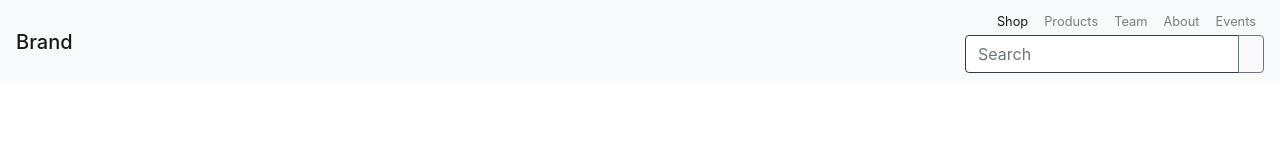
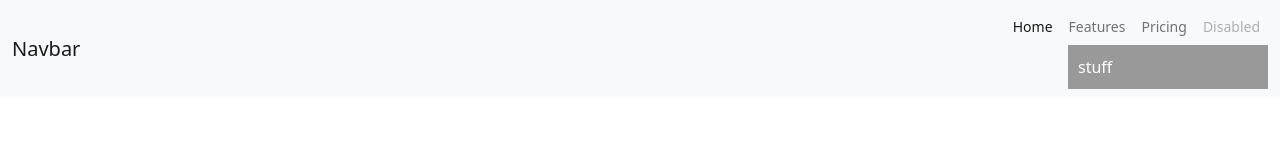
Before and after one commit to cssninja/2_row_navbar_bs4, a plain HTML site: page index.html in a window 1280 px wide. Drawn offline with nearby package versions, Linux system fonts and the light colour scheme.

Commit message:
1 file modified

```diff
--- a/index.html
+++ b/index.html
@@ -5,44 +5,47 @@
     <meta charset="UTF-8" />
     <meta name="viewport" content="width=device-width" />
 
-    <link rel="stylesheet" href="https://cdn.jsdelivr.net/npm/bootstrap@4.0.0/dist/css/bootstrap.min.css">
-    <script src="https://code.jquery.com/jquery-3.2.1.slim.min.js"></script>
-    <script src="https://cdn.jsdelivr.net/npm/popper.js@1.12.9/dist/umd/popper.min.js"></script>
-    <script src="https://cdn.jsdelivr.net/npm/bootstrap@4.0.0/dist/js/bootstrap.min.js"></script>
+    <link rel="stylesheet" href="https://cdn.jsdelivr.net/npm/bootstrap@5.0.2/dist/css/bootstrap.min.css">
+    <style>
+    /* align-items-end bs class below overrides default navbar-collapse class */
+    /* .bs5 .navbar-collapse {
+      flex-basis: 100%;
+      flex-grow: 1;
+      align-items: center;
+    } */
+    </style>
+
+    <script src="https://cdn.jsdelivr.net/npm/@popperjs/core@2.9.2/dist/umd/popper.min.js"></script>
+    <script src="https://cdn.jsdelivr.net/npm/bootstrap@5.0.2/dist/js/bootstrap.min.js"></script>
     <!-- thanks to: https://stackoverflow.com/questions/42635126/bootstrap-4-navbar-with-2-rows -->
   </head>
   <body>
+
     <nav class="navbar navbar-expand-md navbar-light bg-light">
-      <h3 class="my-auto"><a class="navbar-brand" href="#">Brand</a></h3>
-      <button class="navbar-toggler" type="button" data-toggle="collapse" data-target="#navbarCollapse">
+        <div class="container-fluid">
+            <a class="navbar-brand" href="#">Navbar</a>
+            <button class="navbar-toggler" type="button" data-bs-toggle="collapse" data-bs-target="#navbarNav" aria-controls="navbarNav" aria-expanded="false" aria-label="Toggle navigation">
             <span class="navbar-toggler-icon"></span>
             </button>
-      <div class="collapse navbar-collapse w-100 flex-md-column" id="navbarCollapse">
-          <ul class="navbar-nav ml-auto small mb-2 mb-md-0">
-              <li class="nav-item active">
-                  <a class="nav-link py-1" href="#">Shop</a>
-              </li>
-              <li class="nav-item">
-                  <a class="nav-link py-1" href="#">Products</a>
-              </li>
-              <li class="nav-item">
-                  <a class="nav-link py-1" href="#">Team</a>
-              </li>
-              <li class="nav-item">
-                  <a class="nav-link py-1" href="#">About</a>
-              </li>
-              <li class="nav-item">
-                  <a class="nav-link py-1" href="#">Events</a>
-              </li>
-          </ul>
-          <form class="form-inline ml-auto">
-              <div class="input-group">
-                  <input type="text" class="form-control border-dark" placeholder="Search">
-                  <div class="input-group-append">
-                      <button class="btn btn-outline-secondary" type="button"><i class="fa fa-search"></i></button>
+            <!-- for 2 rows add classes w-100 flex-md-column (or flex-sm-column) -->
+            <div class="collapse navbar-collapse w-100 flex-md-column align-items-end" id="navbarNav">
+            <div class="navbar-nav ml-auto small mb-2 mb-md-0">
+                <div class="nav-item">
+                <a class="nav-link active" aria-current="page" href="#">Home</a>
+                </div>
+                <div class="nav-item">
+                <a class="nav-link" href="#">Features</a>
+                </div>
+                <div class="nav-item">
+                <a class="nav-link" href="#">Pricing</a>
+                </div>
+                <div class="nav-item">
+                <a class="nav-link disabled" href="#" tabindex="-1" aria-disabled="true">Disabled</a>
                 </div>
             </div>
-          </form>
+            <!-- 2nd row is this div OUTSIDE of parent div above -->
+            <div class="ml-auto" style="min-width:200px;min-height:2%;background:#999999;color:#fff;padding:10px;">stuff</div>
+            </div>
         </div>
     </nav>
 
```
Lines whose indentation alone changed are shown as unchanged.
